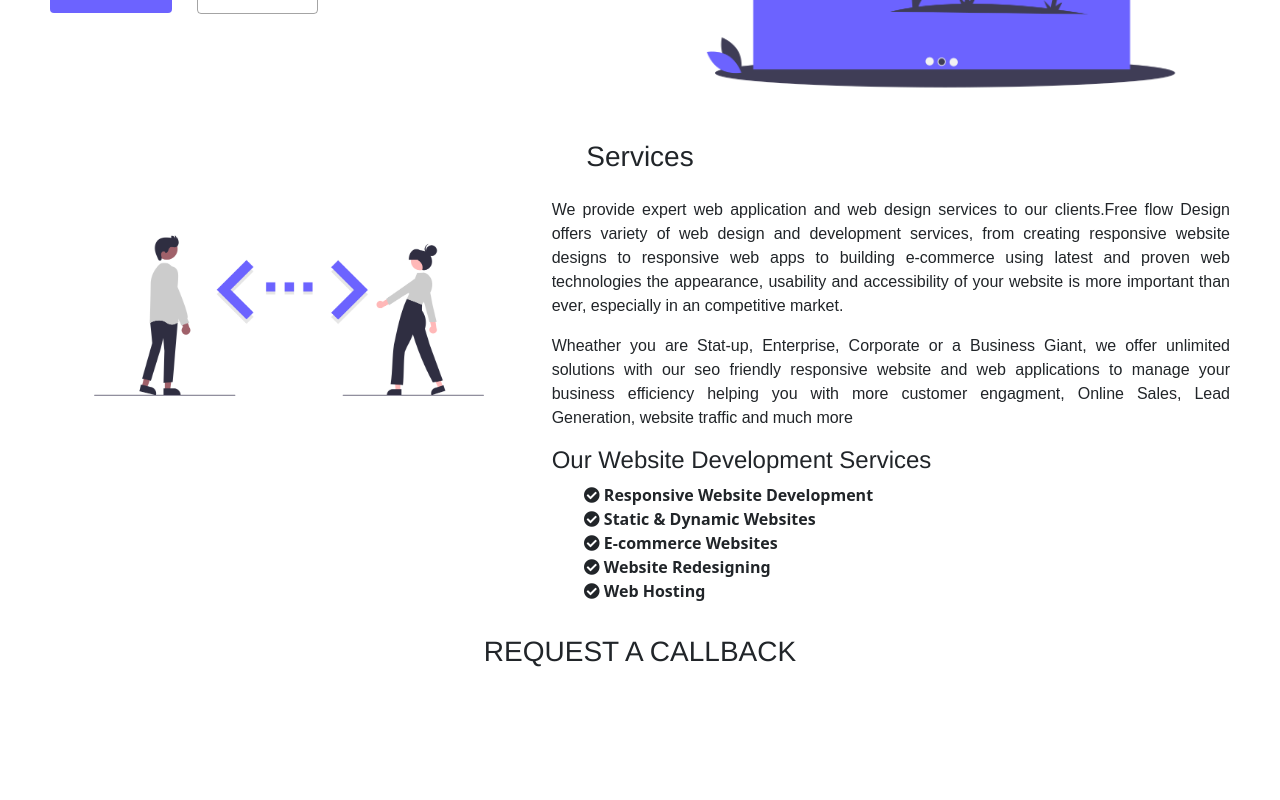
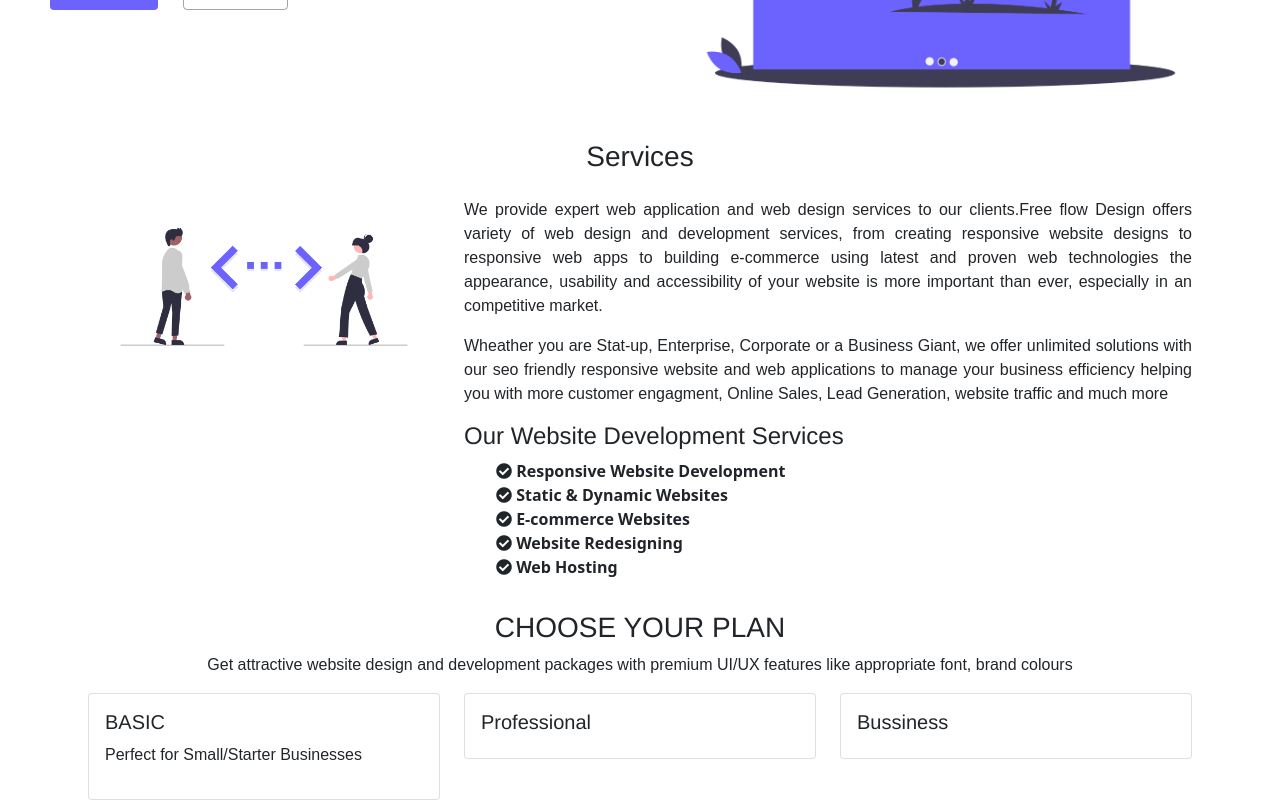
Before and after one commit to thephotogenicbug/My-React-webSite, a React (Create React App) app: page /#/ in a window 1280 px wide. Shown: the part 368-1168 px from the top of the page. Before the commit the page ends 1044 px from the top, so only its background shows below. Built offline with nearby package versions, Linux system fonts and the light colour scheme.

Commit message:
React-website

```diff
--- a/src/App.js
+++ b/src/App.js
@@ -1,15 +1,19 @@
 import React from 'react';
 import {HashRouter, Route } from 'react-router-dom';
 import Blogs from './Components/Blogs';
+import Contact from './Components/Contact';
 import Home from './Components/Home';
 import Navbar from './Components/Navbar';
+import Portfolio from './Components/portfolio';
 function App() {
   return (
     <div className="App">
       <HashRouter>
         <Navbar/>
       <Route exact path="/" component={Home}/>
-      <Route exact path="/Blogs" component={Blogs}/>
+      <Route exact path="/blogs" component={Blogs}/>
+      <Route exact path="/portfolio" component={Portfolio}/>
+      <Route exact path="/contact" component={Contact}/>
       </HashRouter>
     </div>
   );
--- a/src/Components/Blogs.js
+++ b/src/Components/Blogs.js
@@ -3,7 +3,7 @@ import React from 'react'
  const Blogs = ()=> {
     return (
         <div>
-            <h1>Blogs</h1>
+            <h1 className="text-center ">Blogs</h1>
         </div>
     )
 }
--- /dev/null
+++ b/src/Components/Contact.js
@@ -0,0 +1,11 @@
+import React from 'react'
+
+ const Contact = ()=> {
+    return (
+        <div>
+            <h1 className="text-center">Contact</h1>
+        </div>
+    )
+}
+
+export default Contact;
--- a/src/Components/Home.css
+++ b/src/Components/Home.css
@@ -64,7 +64,9 @@ h1,h2,h3,h4,h5{
 }
 
 
-
+h6{
+    font-size: 30px;
+}
 
 .container {
     padding-right:15px;
--- a/src/Components/Home.js
+++ b/src/Components/Home.js
@@ -1,7 +1,9 @@
 import React from 'react';
 import './Home.css';
 import banner from './banner.png';
-import service from './service.png';
+import CallBack from './MoreService';
+import Pricing from './Plans';
+import Service from './Service';
 const Home = () =>{
 
 
@@ -19,42 +21,21 @@ const Home = () =>{
                 <img src={banner} className="img-fluid"/>
                 </div>
             </div>
+
+
             <div className="row mt-3">
-                <div className="col-md-12 text-center">
-                    <h3 >Services</h3>
-                </div>
-                <div className="col-md-5 mt-4">
-                 <img src={service} className="img-fluid"/>
-                </div>
-                <div className="col-md-7 mt-3" >
-                    <p  id="service">
-                     We provide expert web application and web design services to our clients.Free flow Design
-                     offers variety of web design and development services, from creating responsive website designs
-                     to responsive web apps to building e-commerce using latest and proven web technologies the appearance,
-                     usability and accessibility of your website is more important than ever,
-                     especially in an competitive market.
-                    </p>
-                    <p  id="service">
-                      Wheather you are Stat-up, Enterprise, Corporate or a Business Giant, we offer unlimited solutions
-                      with our seo friendly responsive website and web applications to manage your business efficiency
-                      helping you with more customer engagment, Online Sales, Lead Generation, website traffic and much more
-                    </p>
-                     <h4>Our Website Development Services</h4>
-                      <ul className="service-list" >
-                       <li><i class="fas fa-check-circle"></i> Responsive Website Development</li>
-                       <li><i class="fas fa-check-circle"></i> Static & Dynamic Websites</li>
-                       <li><i class="fas fa-check-circle"></i> E-commerce Websites</li>
-                       <li><i class="fas fa-check-circle"></i> Website Redesigning</li>
-                       <li><i class="fas fa-check-circle"></i> Web Hosting</li>
-                      </ul>
-                </div>
+              <Service/>
             </div>
             <div className="row mt-3" >
-             <div className="col-md-12 text-center">
-             <h3 >REQUEST A CALLBACK</h3>
+            <Pricing/>
              </div>
 
-            </div>
+
+
+
+
+
+
         </div>
 
     )
--- /dev/null
+++ b/src/Components/MoreService.js
@@ -0,0 +1,48 @@
+import React from 'react'
+import './Home.css';
+ const MoreService = ()=> {
+    return (
+        <div className="container">
+        <div className="row mt-3 ">
+        <div className="col-md-4" id="cards">
+    <div className="card">
+      <div className="card-body bg-primary text-white text-center">
+           <label >RESPONSIVE DESIGN</label>
+           <br/><br/>
+          Fully responsive website to reach every device audience
+      </div>
+    </div>
+</div>
+<div className="col-md-4" id="cards">
+    <div className="card">
+      <div className="card-body bg-danger text-white text-center">
+           <label>SEO FRIENDLY</label>
+           <br/><br/>
+           Optimized website for easy search engine ranking
+      </div>
+    </div>
+</div>
+<div className="col-md-4" id="cards">
+    <div className="card">
+      <div className="card-body bg-dark text-white text-center">
+           <label>AFFORDABLE</label>
+           <br/><br/>
+           Economic ease for starter business with less load on pockets
+      </div>
+    </div>
+</div>
+<div className="col-md-4" id="cards">
+    <div className="card">
+      <div className="card-body bg-success text-white  text-center">
+           <label >FULLY CUSTOMIZED</label>
+           <br/><br/>
+           A tailored layout which matches your business and user.
+      </div>
+    </div>
+</div>
+</div>
+    </div>
+    )
+}
+
+export default MoreService ;
--- a/src/Components/Navbar.js
+++ b/src/Components/Navbar.js
@@ -1,7 +1,6 @@
 import React, {useState, useEffect} from 'react'
 import {Link} from 'react-router-dom';
-import {FaBars, FaTimes, FaUniversity,} from 'react-icons/fa';
-import {Button} from './Button';
+import {FaBars, FaTimes} from 'react-icons/fa';
 import './Navbar.css';
 import {IconContext, icons} from 'react-icons/lib';
 
@@ -46,13 +45,18 @@ function Navbar() {
                    </Link>
                 </li>
                 <li className="nav-item">
-                   <Link to='/' className='nav-links' onClick={closeMobileMenu}>
+                   <Link to='/blogs' className='nav-links' onClick={closeMobileMenu}>
                       Blogs
                    </Link>
                 </li>
                 <li className="nav-item">
-                   <Link to='/' className='nav-links' onClick={closeMobileMenu}>
+                   <Link to='/portfolio' className='nav-links' onClick={closeMobileMenu}>
                        Portfolio
+                   </Link>
+                </li>
+                <li className="nav-item">
+                   <Link to='/contact' className='nav-links' onClick={closeMobileMenu}>
+                       Contact Us
                    </Link>
                 </li>
             </ul>
--- /dev/null
+++ b/src/Components/Plans.js
@@ -0,0 +1,41 @@
+import React from 'react';
+import './Home.css';
+const Pricing = () =>{
+
+    return(
+        <div className="container">
+            <div className="row">
+            <div className="col-md-12 text-center">
+             <h3>CHOOSE YOUR PLAN</h3>
+             <label  id="service">Get attractive website design and development packages with premium UI/UX features like appropriate font, brand colours</label>
+             </div>
+            </div>
+           <div className="row mt-3">
+           <div className="col-md-4 ">
+                   <div className="card">
+                       <div className="card-body">
+                           <h5>BASIC</h5>
+                           <label id="service">Perfect for Small/Starter Businesses</label>
+                           <h6 className="mt-3"></h6>
+                       </div>
+                   </div>
+               </div>
+               <div className="col-md-4">
+               <div className="card">
+                       <div className="card-body">
+                           <h5>Professional</h5>
+                       </div>
+                   </div>
+               </div>
+               <div className="col-md-4">
+               <div className="card">
+                       <div className="card-body">
+                           <h5>Bussiness</h5>
+                       </div>
+                   </div>
+               </div>
+           </div>
+        </div>
+    )
+}
+export default Pricing
--- /dev/null
+++ b/src/Components/Service.js
@@ -0,0 +1,43 @@
+import React from 'react';
+import service from './service.png';
+import './Home.css';
+const Service = () =>{
+
+    return(
+        <div className="container">
+             <div className="row">
+             <div className="col-md-12 text-center">
+                    <h3>Services</h3>
+                </div>
+             </div>
+            <div className="row">
+            <div className="col-md-4 mt-4">
+                 <img src={service} className="img-fluid"/>
+                </div>
+                <div className="col-md-8 mt-3" >
+                    <p  id="service">
+                     We provide expert web application and web design services to our clients.Free flow Design
+                     offers variety of web design and development services, from creating responsive website designs
+                     to responsive web apps to building e-commerce using latest and proven web technologies the appearance,
+                     usability and accessibility of your website is more important than ever,
+                     especially in an competitive market.
+                    </p>
+                    <p  id="service">
+                      Wheather you are Stat-up, Enterprise, Corporate or a Business Giant, we offer unlimited solutions
+                      with our seo friendly responsive website and web applications to manage your business efficiency
+                      helping you with more customer engagment, Online Sales, Lead Generation, website traffic and much more
+                    </p>
+                     <h4>Our Website Development Services</h4>
+                      <ul className="service-list" >
+                       <li><i class="fas fa-check-circle"></i> Responsive Website Development</li>
+                       <li><i class="fas fa-check-circle"></i> Static & Dynamic Websites</li>
+                       <li><i class="fas fa-check-circle"></i> E-commerce Websites</li>
+                       <li><i class="fas fa-check-circle"></i> Website Redesigning</li>
+                       <li><i class="fas fa-check-circle"></i> Web Hosting</li>
+                      </ul>
+                </div>
+            </div>
+        </div>
+    )
+}
+export default Service;
--- /dev/null
+++ b/src/Components/portfolio.js
@@ -0,0 +1,11 @@
+import React from 'react'
+
+ const Portfolio = ()=> {
+    return (
+        <div>
+            <h1 className="text-center">Portfolio</h1>
+        </div>
+    )
+}
+
+export default Portfolio;
```
Also changed, not shown: src/Components/test.js (deleted, +0 -38 lines).
